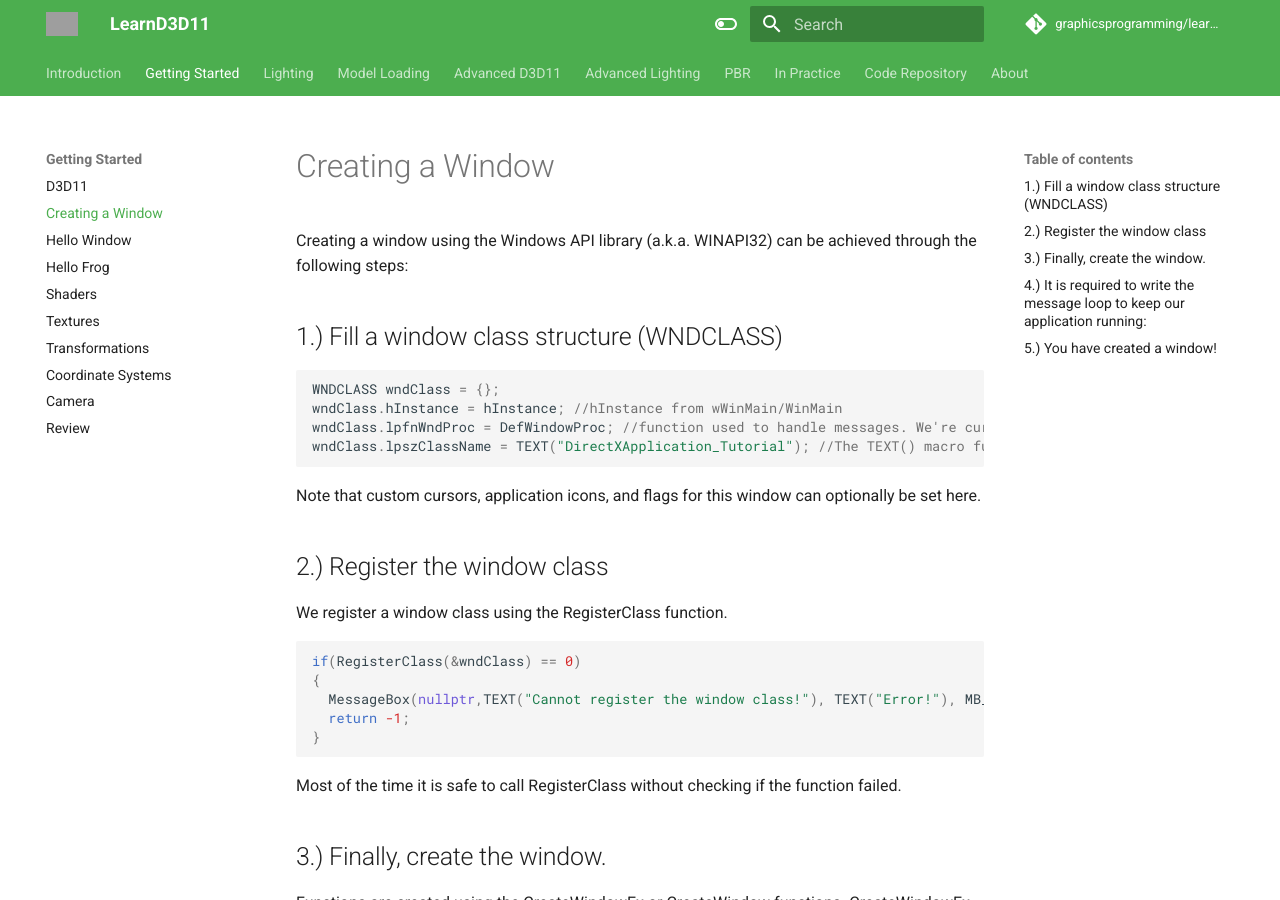
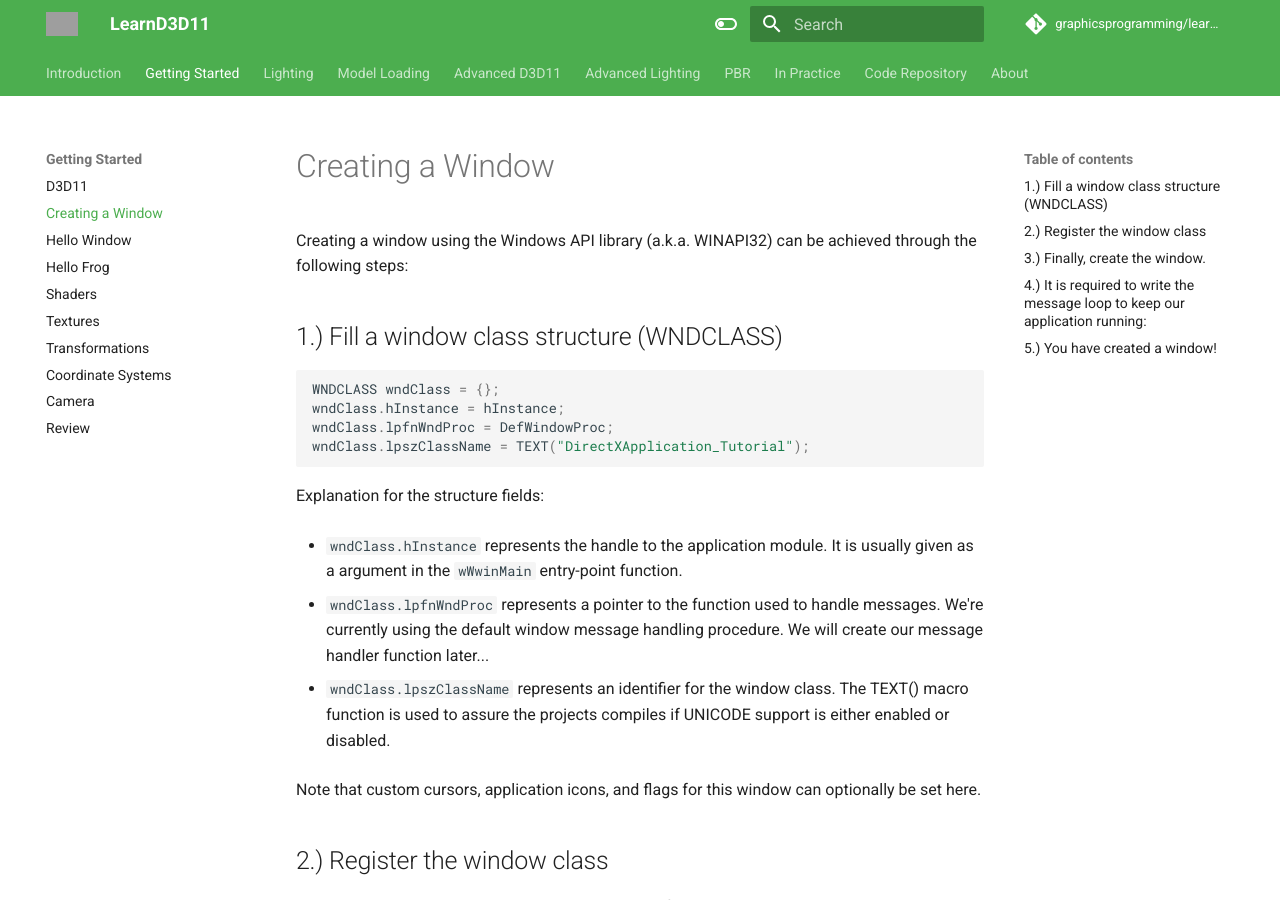
Before and after one commit to GraphicsProgramming/learnd3d11, an MkDocs documentation site: the page built from docs/1-getting-started/creating-a-window.md, in a window 1280 px wide and 900 px high. Built offline with MkDocs 1.6.1 and Material for MkDocs 9.7.7, drawn with Linux system fonts in a browser that asks for light colours; comment, search, counter and statistics services are not loaded; grey boxes are pictures that could not be loaded.

Commit message:
removed comments, added explanation

````diff
--- a/docs/1-getting-started/creating-a-window.md
+++ b/docs/1-getting-started/creating-a-window.md
@@ -6,10 +6,18 @@ Creating a window using the Windows API library (a.k.a. WINAPI32) can be achieve
 
 ```cpp
 WNDCLASS wndClass = {};
-wndClass.hInstance = hInstance; //hInstance from wWinMain/WinMain
-wndClass.lpfnWndProc = DefWindowProc; //function used to handle messages. We're currently using the default window message handling procedure. We will create our message handler function later...
-wndClass.lpszClassName = TEXT("DirectXApplication_Tutorial"); //The TEXT() macro function is used to assure the projects compiles if UNICODE support is either enabled or disabled.
+wndClass.hInstance = hInstance;
+wndClass.lpfnWndProc = DefWindowProc;
+wndClass.lpszClassName = TEXT("DirectXApplication_Tutorial");
 ```
+
+Explanation for the structure fields:
+
+- `wndClass.hInstance` represents the handle to the application module. It is usually given as a argument in the `wWwinMain` entry-point function.
+
+- `wndClass.lpfnWndProc` represents a pointer to the function used to handle messages. We're currently using the default window message handling procedure. We will create our message handler function later...
+
+- `wndClass.lpszClassName` represents an identifier for the window class. The TEXT() macro function is used to assure the projects compiles if UNICODE support is either enabled or disabled.
 
 Note that custom cursors, application icons, and flags for this window can optionally be set here.
 
````
